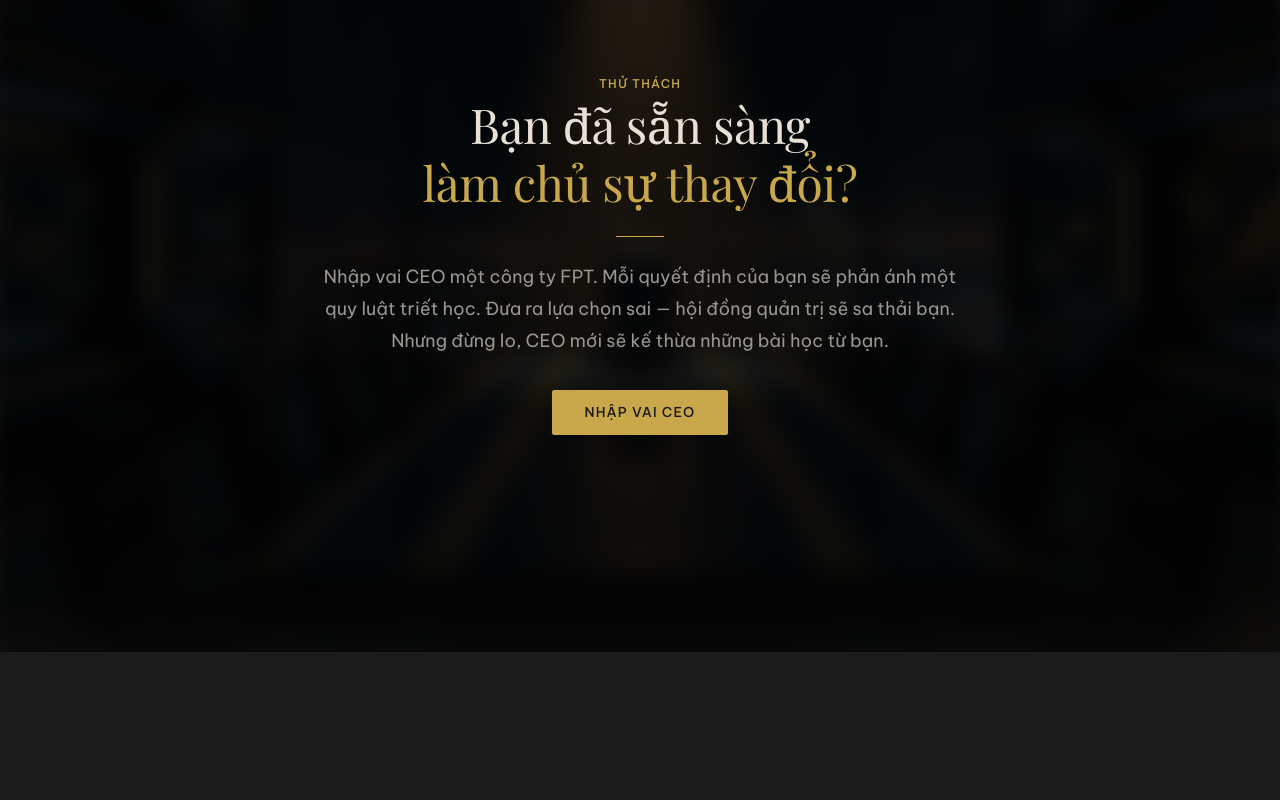
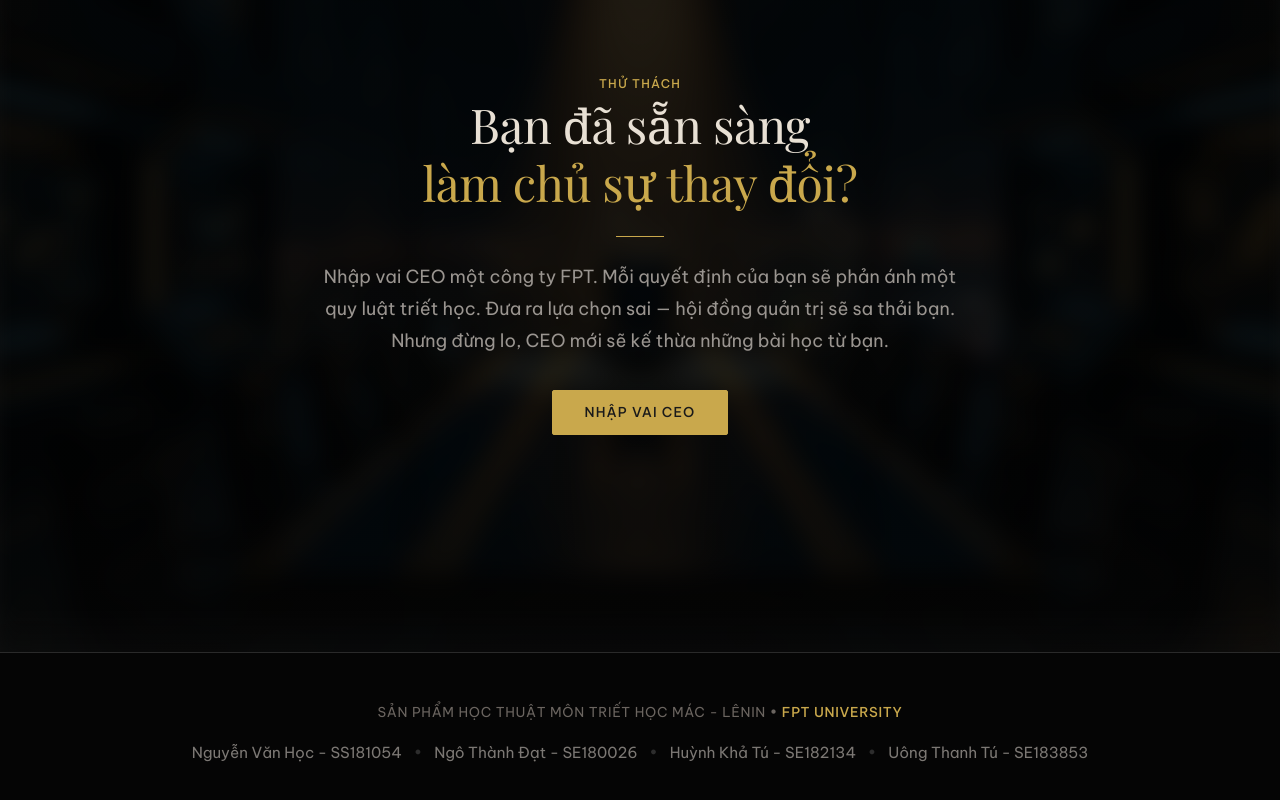
Before and after one commit to darrenak403/philosophy-game, a React (Vite) app: page / in a window 1280 px wide. Shown: the part 4673-5473 px from the top of the page. Before the commit the page ends 5325 px from the top, so only its background shows below. Built offline with nearby package versions, Linux system fonts and the light colour scheme; a web font is replaced by a local one.

Commit message:
feat: impl sound

```diff
--- a/src/App.tsx
+++ b/src/App.tsx
@@ -5,6 +5,7 @@ import { QuantityQualitySection } from './components/landing/QuantityQualitySect
 import { ContradictionSection } from './components/landing/ContradictionSection';
 import { NegationSection } from './components/landing/NegationSection';
 import { GameCTASection } from './components/landing/GameCTASection';
+import { FooterSection } from './components/landing/FooterSection';
 import { GameScreen } from './components/game/GameScreen';
 
 type Page = 'landing' | 'game';
@@ -24,6 +25,7 @@ function App() {
       <ContradictionSection />
       <NegationSection />
       <GameCTASection onStartGame={() => setPage('game')} />
+      <FooterSection />
     </main>
   );
 }
--- a/src/components/game/MCDialogueBox.tsx
+++ b/src/components/game/MCDialogueBox.tsx
@@ -1,4 +1,4 @@
-import { useState, useEffect } from 'react';
+import { useState, useEffect, useRef } from 'react';
 import type { MCLine } from '../../types/game';
 
 interface Props {
@@ -12,6 +12,7 @@ interface Props {
 export function MCDialogueBox({ line, onNext, isLast, onFinish, finishLabel = 'Tiếp tục' }: Props) {
   const [displayed, setDisplayed] = useState('');
   const [done, setDone] = useState(false);
+  const timeoutRef = useRef<ReturnType<typeof setTimeout> | null>(null);
 
   useEffect(() => {
     let audio: HTMLAudioElement | null = null;
@@ -35,6 +36,7 @@ export function MCDialogueBox({ line, onNext, isLast, onFinish, finishLabel = 'T
 
     return () => {
       clearInterval(timer);
+      if (timeoutRef.current) clearTimeout(timeoutRef.current);
       if (audio) {
         audio.pause();
         audio.src = '';
@@ -43,12 +45,20 @@ export function MCDialogueBox({ line, onNext, isLast, onFinish, finishLabel = 'T
   }, [line.text, line.audio]);
 
   const handleClick = () => {
+    if (timeoutRef.current) return; // Prevent clicking again if already auto-advancing
+
     if (!done) {
-      // Skip to end
+      // Bấm để skip text đang chạy
       setDisplayed(line.text);
       setDone(true);
+      // Tự động chuyển qua dòng sau sau 0.15s (150ms) không cần user bấm lần 2
+      timeoutRef.current = setTimeout(() => {
+        if (isLast) onFinish();
+        else onNext();
+      }, 150);
       return;
     }
+
     if (isLast) {
       onFinish();
     } else {
--- /dev/null
+++ b/src/components/landing/FooterSection.tsx
@@ -0,0 +1,19 @@
+import './landing.css';
+
+export function FooterSection() {
+  return (
+    <footer className="footer-section">
+      <div className="container footer__content">
+        <p className="footer__univ">
+          Sản phẩm học thuật môn Triết Học Mác - Lênin • <strong>FPT University</strong>
+        </p>
+        <div className="footer__members">
+          <span>Nguyễn Văn Học - SS181054</span>
+          <span>Ngô Thành Đạt - SE180026</span>
+          <span>Huỳnh Khả Tú - SE182134</span>
+          <span>Uông Thanh Tú - SE183853</span>
+        </div>
+      </div>
+    </footer>
+  );
+}
--- a/src/components/landing/landing.css
+++ b/src/components/landing/landing.css
@@ -299,6 +299,70 @@ main > .section + .section {
   background: var(--bg-primary);
 }
 
+/* --- Footer --- */
+.footer-section {
+  background: #050505; /* completely dark to anchor the page */
+  padding: var(--space-2xl) 0 var(--space-3xl);
+  border-top: 0.5px solid rgba(255, 255, 255, 0.15);
+  box-shadow: 0 -4px 20px rgba(255, 255, 255, 0.03); /* Ánh sáng trắng cực nhẹ hắt lên */
+  text-align: center;
+}
+
+.footer__content {
+  display: flex;
+  flex-direction: column;
+  align-items: center;
+  gap: var(--space-md);
+}
+
+.footer__univ {
+  color: var(--text-muted);
+  font-size: 0.85rem;
+  letter-spacing: 0.05em;
+  text-transform: uppercase;
+}
+
+.footer__univ strong {
+  color: var(--accent-gold);
+  font-weight: 500;
+}
+
+.footer__members {
+  display: flex;
+  flex-wrap: wrap;
+  justify-content: center;
+  gap: var(--space-xl);
+  row-gap: var(--space-sm);
+}
+
+.footer__members span {
+  color: var(--text-secondary);
+  font-size: 0.95rem;
+  opacity: 0.8;
+  position: relative;
+}
+
+/* Bullet separators for members on large screens */
+@media (min-width: 768px) {
+  .footer__members span:not(:last-child)::after {
+    content: "•";
+    position: absolute;
+    right: calc(var(--space-xl) / -2 - 4px);
+    color: rgba(255, 255, 255, 0.2);
+  }
+}
+
+@media (max-width: 768px) {
+  .footer__members {
+    flex-direction: column;
+    gap: var(--space-xs);
+  }
+  .footer-section {
+    padding: var(--space-xl) 0 var(--space-xl);
+  }
+}
+
+
 .dev-timeline__year {
   font-family: var(--font-heading);
   font-size: 0.9rem;
```
